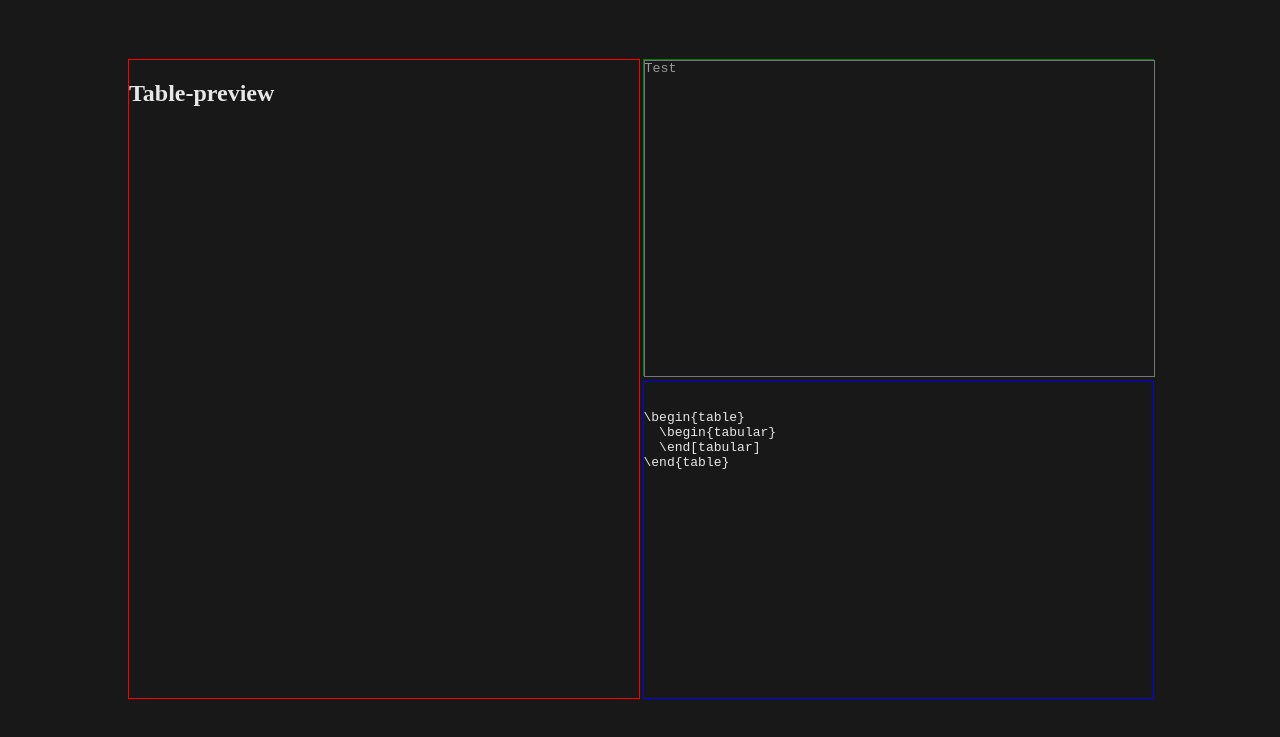
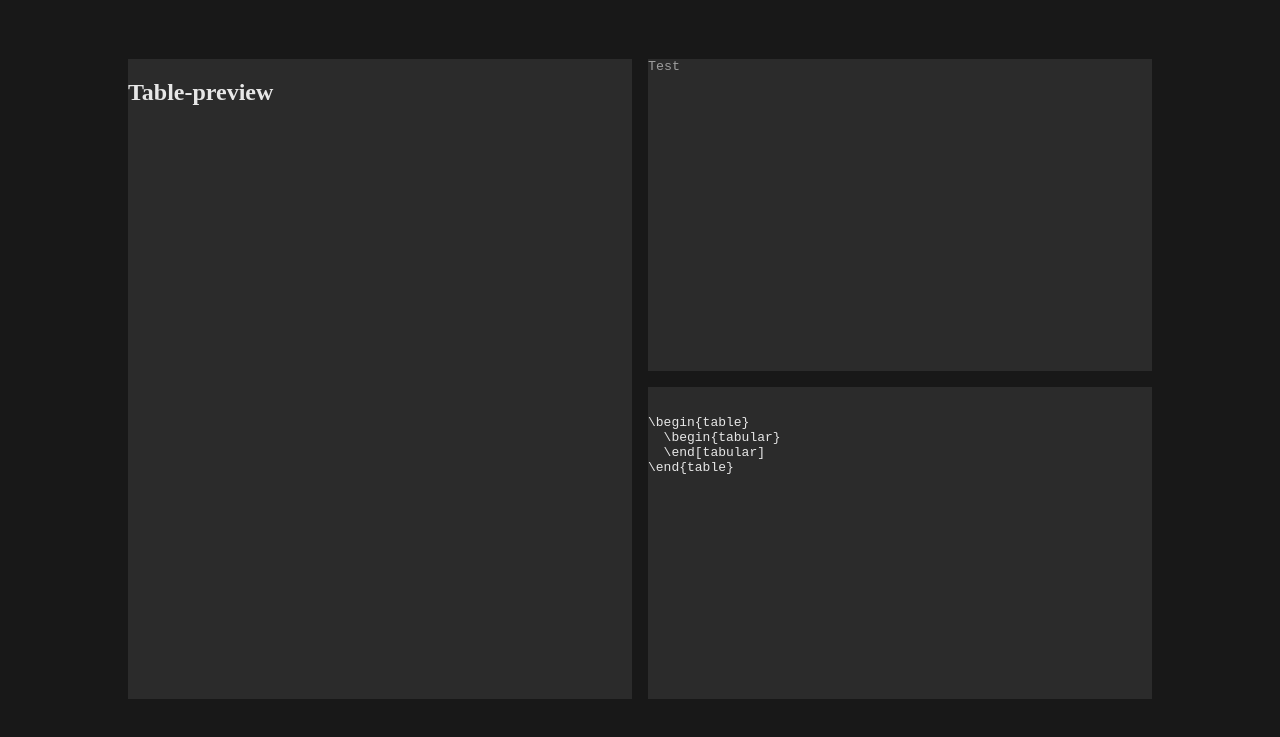
Before and after one commit to 02rasjac/csv-to-latex, a plain HTML site: page index.html in a window 1280 px wide. Shown: the part 61-798 px from the top of the page. Drawn offline with Linux system fonts and the light colour scheme.

Commit message:
Remove borders & add more vars & increase grid-gap

```diff
--- a/style.css
+++ b/style.css
@@ -1,13 +1,16 @@
 :root {
   --main-color: rgb(231, 231, 231);
   --secondary-color: rgba(197, 197, 197, 0.753);
+  --main-bg: rgb(24, 24, 24);
+  --secondary-bg: rgb(43, 43, 43);
 }
 * {
   color: var(--main-color);
-  background-color: rgb(24, 24, 24);
+  background-color: var(--secondary-bg);
 }
 
 body {
+  background-color: var(--main-bg);
   height: 100vh;
   margin: 0;
   display: flex;
@@ -16,11 +19,16 @@ body {
   align-items: center;
 }
 
+h1 {
+  background-color: var(--main-bg);
+}
+
 ::placeholder {
   color: var(--secondary-color);
 }
 
 .container {
+  background-color: var(--main-bg);
   width: 80vw;
   height: 80%;
   margin: auto;
@@ -29,20 +37,23 @@ body {
   display: grid;
   grid-template-columns: repeat(2, 1fr);
   grid-template-rows: repeat(2, 1fr);
-  grid-column-gap: 5px;
-  grid-row-gap: 5px;
+  --grid-gap: 1em;
+  grid-column-gap: var(--grid-gap);
+  grid-row-gap: var(--grid-gap);
+}
+
+.container > section {
+  background-color: var(--secondary-bg);
 }
 
 #preview {
   grid-area: 1 / 1 / 3 / 2;
   width: 100%;
-  border: 1px red solid;
 }
 
 #csv {
   grid-area: 1 / 2 / 2 / 3;
   width: 100%;
-  border: 1px green solid;
 }
 
 #csv textarea {
@@ -51,10 +62,10 @@ body {
   width: 100%;
   height: 100%;
   color: var(--main-color);
+  border: none;
 }
 
 #latex {
   grid-area: 2 / 2 / 3 / 3;
   width: 100%;
-  border: 1px blue solid;
 }
```
